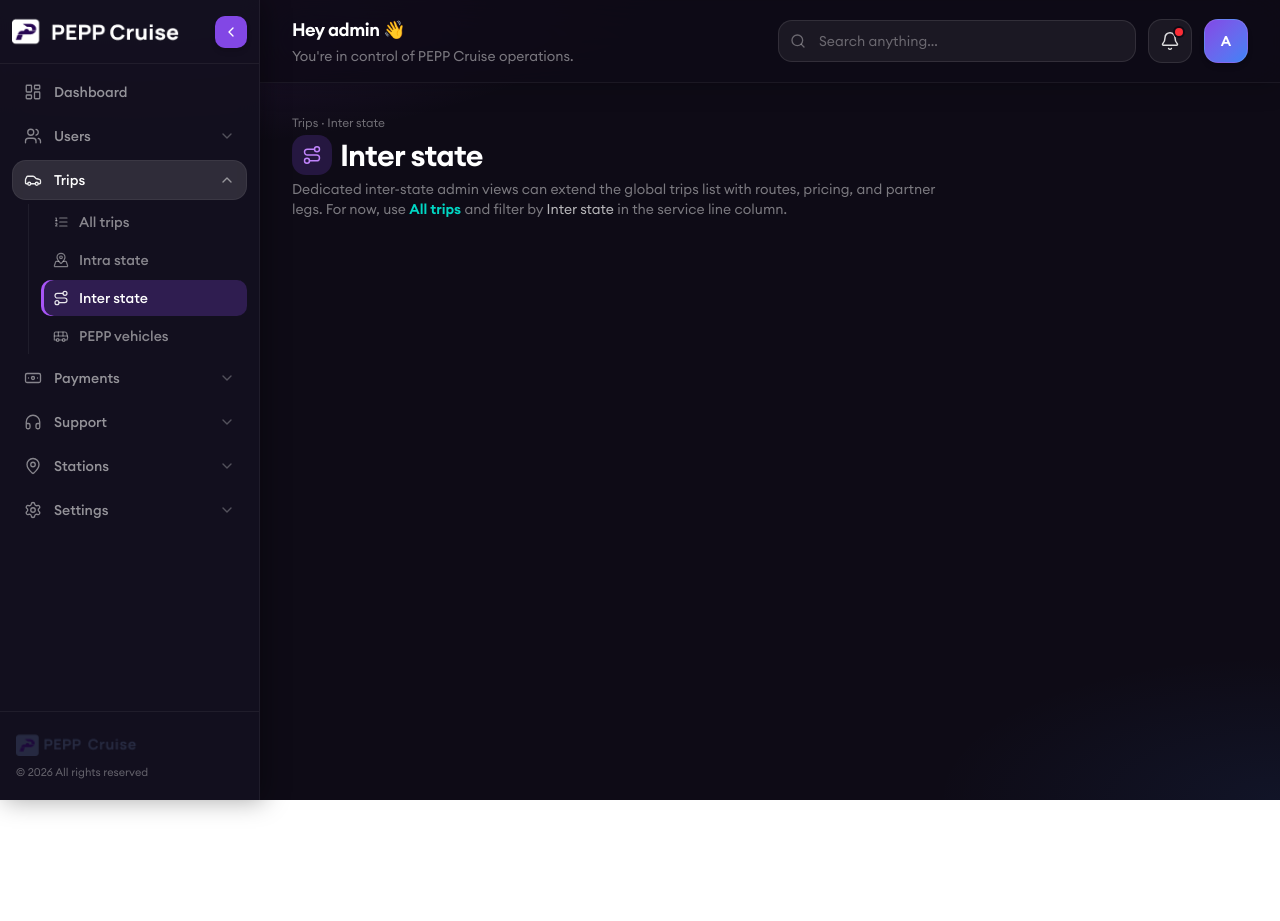
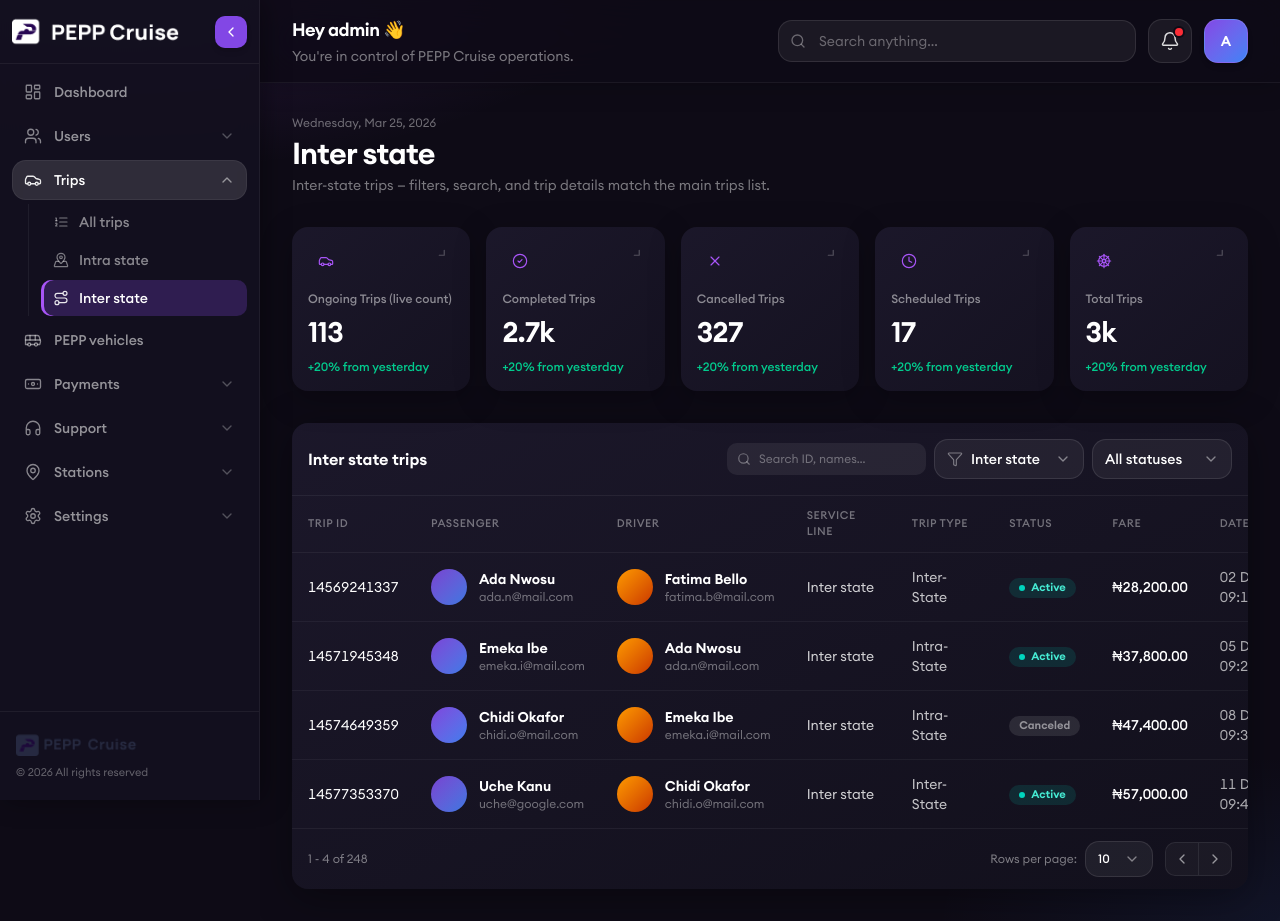
Before and after one commit to odogeorge98/apl-landing-page-preview, a Next.js app: page /dashboard/trips/inter-state in a window 1280 px wide. Before the commit the page ends 800 px from the top, so only its background shows below. Built offline with nearby package versions, Linux system fonts and the light colour scheme.

Commit message:
update: fix inter state & intra state screen

```diff
--- /dev/null
+++ b/app/(admin)/dashboard/pepp-vehicles/page.tsx
@@ -0,0 +1,23 @@
+"use client";
+
+import { MainLayout } from "@/components/layout/dashboard";
+import IntraStateVehiclesTable from "@/components/trips/intra-state/IntraStateVehiclesTable";
+
+export default function PeppVehiclesPage() {
+  return (
+    <MainLayout>
+      <div className="mx-auto max-w-[1600px] space-y-6">
+        <div>
+          <p className="text-xs text-white/40">Fleet</p>
+          <h1 className="mt-1 text-2xl font-semibold tracking-tight text-white sm:text-3xl">
+            PEPP vehicles
+          </h1>
+          <p className="mt-1 max-w-2xl text-sm text-white/45">
+            Peppcruise vehicles assigned to drivers — not tied to inter- or intra-state menus.
+          </p>
+        </div>
+        <IntraStateVehiclesTable />
+      </div>
+    </MainLayout>
+  );
+}
--- a/app/(admin)/dashboard/trips/inter-state/page.tsx
+++ b/app/(admin)/dashboard/trips/inter-state/page.tsx
@@ -1,31 +1,18 @@
 "use client";
 
 import { MainLayout } from "@/components/layout/dashboard";
-import Link from "next/link";
-import { Route } from "lucide-react";
+import TripsList from "@/components/trips/TripsList";
 
+/** Same trips table, KPIs, and filters as All trips, scoped to the inter state service line by default. */
 export default function InterStateTripsPage() {
   return (
     <MainLayout>
-      <div className="mx-auto max-w-[1600px] space-y-6">
-        <div>
-          <p className="text-xs text-white/40">Trips · Inter state</p>
-          <h1 className="mt-1 flex flex-wrap items-center gap-2 text-2xl font-semibold tracking-tight text-white sm:text-3xl">
-            <span className="flex size-9 items-center justify-center rounded-xl bg-[#8247E5]/20 text-[#c084fc] sm:size-10">
-              <Route className="size-5" strokeWidth={1.75} />
-            </span>
-            Inter state
-          </h1>
-          <p className="mt-1 max-w-2xl text-sm text-white/45">
-            Dedicated inter-state admin views can extend the global trips list with routes, pricing, and
-            partner legs. For now, use{" "}
-            <Link href="/dashboard/trips" className="font-semibold text-[#00d7c4] hover:underline">
-              All trips
-            </Link>{" "}
-            and filter by <span className="text-white/70">Inter state</span> in the service line column.
-          </p>
-        </div>
-      </div>
+      <TripsList
+        defaultServiceLineFilter="inter_state"
+        headingTitle="Inter state"
+        headingDescription="Inter-state trips — filters, search, and trip details match the main trips list."
+        tableSectionTitle="Inter state trips"
+      />
     </MainLayout>
   );
 }
--- /dev/null
+++ b/app/(admin)/dashboard/trips/intra-state/bookings/page.tsx
@@ -0,0 +1,15 @@
+"use client";
+
+import { MainLayout } from "@/components/layout/dashboard";
+import IntraStateBookingsReport from "@/components/trips/intra-state/IntraStateBookingsReport";
+import IntraStateShell from "@/components/trips/intra-state/IntraStateShell";
+
+export default function IntraStateBookingsPage() {
+  return (
+    <MainLayout>
+      <IntraStateShell>
+        <IntraStateBookingsReport />
+      </IntraStateShell>
+    </MainLayout>
+  );
+}
--- a/app/(admin)/dashboard/trips/intra-state/page.tsx
+++ b/app/(admin)/dashboard/trips/intra-state/page.tsx
@@ -1,15 +1,13 @@
 "use client";
 
+import OverviewLanding from "@/components/dashboard/OverviewLanding";
 import { MainLayout } from "@/components/layout/dashboard";
-import IntraStateBookingsReport from "@/components/trips/intra-state/IntraStateBookingsReport";
-import IntraStateShell from "@/components/trips/intra-state/IntraStateShell";
 
+/** Same experience as `/dashboard/overview` — intra-state entry in the sidebar. */
 export default function IntraStateTripsPage() {
   return (
     <MainLayout>
-      <IntraStateShell>
-        <IntraStateBookingsReport />
-      </IntraStateShell>
+      <OverviewLanding />
     </MainLayout>
   );
 }
--- a/app/(admin)/dashboard/trips/intra-state/vehicles/page.tsx
+++ b/app/(admin)/dashboard/trips/intra-state/vehicles/page.tsx
@@ -1,15 +1,5 @@
-"use client";
+import { redirect } from "next/navigation";
 
-import { MainLayout } from "@/components/layout/dashboard";
-import IntraStateShell from "@/components/trips/intra-state/IntraStateShell";
-import IntraStateVehiclesTable from "@/components/trips/intra-state/IntraStateVehiclesTable";
-
-export default function IntraStateVehiclesPage() {
-  return (
-    <MainLayout>
-      <IntraStateShell>
-        <IntraStateVehiclesTable />
-      </IntraStateShell>
-    </MainLayout>
-  );
+export default function LegacyIntraVehiclesRedirectPage() {
+  redirect("/dashboard/pepp-vehicles");
 }
--- a/components/layout/dashboard/MainLayout.tsx
+++ b/components/layout/dashboard/MainLayout.tsx
@@ -107,8 +107,12 @@ const mainNav: NavEntry[] = [
       { name: "All trips", href: "/dashboard/trips", icon: ListOrdered },
       { name: "Intra state", href: "/dashboard/trips/intra-state", icon: MapPinned },
       { name: "Inter state", href: "/dashboard/trips/inter-state", icon: Route },
-      { name: "PEPP vehicles", href: "/dashboard/trips/intra-state/vehicles", icon: Bus },
     ],
+  },
+  {
+    name: "PEPP vehicles",
+    href: "/dashboard/pepp-vehicles",
+    icon: Bus,
   },
   {
     name: "Payments",
--- a/components/trips/TripsList.tsx
+++ b/components/trips/TripsList.tsx
@@ -92,10 +92,23 @@ function TripStatusPill({ status }: { status: TripStatus }) {
   );
 }
 
-export default function TripsList() {
+export type TripsListProps = {
+  /** Initial service line filter (e.g. inter-state route). Users can still change it. */
+  defaultServiceLineFilter?: TripServiceLine | "all";
+  headingTitle?: string;
+  headingDescription?: string;
+  tableSectionTitle?: string;
+};
+
+export default function TripsList({
+  defaultServiceLineFilter = "all",
+  headingTitle = "Trips",
+  headingDescription = "Monitor and manage every trip",
+  tableSectionTitle = "All Trips",
+}: TripsListProps = {}) {
   const dateLine = dayjs().format("dddd, MMM D, YYYY");
   const [tripFilter, setTripFilter] = useState("all");
-  const [serviceLineFilter, setServiceLineFilter] = useState<string>("all");
+  const [serviceLineFilter, setServiceLineFilter] = useState<string>(defaultServiceLineFilter);
   const [search, setSearch] = useState("");
 
   const filteredTrips = useMemo(() => {
@@ -126,8 +139,8 @@ export default function TripsList() {
     <div className="mx-auto max-w-[1600px] space-y-8">
       <div>
         <p className="text-xs text-white/40">{dateLine}</p>
-        <h1 className="mt-1 text-2xl font-semibold tracking-tight text-white sm:text-3xl">Trips</h1>
-        <p className="mt-1 text-sm text-white/45">Monitor and manage every trip</p>
+        <h1 className="mt-1 text-2xl font-semibold tracking-tight text-white sm:text-3xl">{headingTitle}</h1>
+        <p className="mt-1 text-sm text-white/45">{headingDescription}</p>
       </div>
 
       <div className="grid gap-4 sm:grid-cols-2 lg:grid-cols-3 xl:grid-cols-5">
@@ -144,7 +157,7 @@ export default function TripsList() {
 
       <div className={tableCard}>
         <div className="flex flex-col gap-3 border-b border-white/[0.06] p-4 sm:flex-row sm:flex-wrap sm:items-center sm:justify-between sm:gap-x-3 sm:gap-y-2">
-          <h2 className="shrink-0 text-base font-semibold text-white">All Trips</h2>
+          <h2 className="shrink-0 text-base font-semibold text-white">{tableSectionTitle}</h2>
           <div className="flex w-full min-w-0 flex-1 flex-wrap items-center gap-2 sm:justify-end">
             <div className="relative min-w-0 max-w-[260px] flex-1 sm:flex-initial sm:max-w-[280px]">
               <Search className="pointer-events-none absolute left-2.5 top-1/2 size-3.5 -translate-y-1/2 text-white/35" />
--- a/components/trips/intra-state/IntraStateShell.tsx
+++ b/components/trips/intra-state/IntraStateShell.tsx
@@ -11,13 +11,13 @@ const tabs: {
 }[] = [
   {
     href: "/dashboard/trips/intra-state",
-    label: "Bookings report",
+    label: "Overview",
     isActive: (p) => p === "/dashboard/trips/intra-state" || p === "/dashboard/trips/intra-state/",
   },
   {
-    href: "/dashboard/trips/intra-state/vehicles",
-    label: "PEPP vehicles",
-    isActive: (p) => p.startsWith("/dashboard/trips/intra-state/vehicles"),
+    href: "/dashboard/trips/intra-state/bookings",
+    label: "Bookings report",
+    isActive: (p) => p.startsWith("/dashboard/trips/intra-state/bookings"),
   },
   {
     href: "/dashboard/trips/intra-state/create",
@@ -34,11 +34,14 @@ export default function IntraStateShell({ children }: { children: React.ReactNod
       <div>
         <p className="text-xs text-white/40">Trips · Intra state</p>
         <h1 className="mt-1 text-2xl font-semibold tracking-tight text-white sm:text-3xl">
-          Intra state operations
+          Intra state
         </h1>
         <p className="mt-1 max-w-2xl text-sm text-white/45">
-          Terminal bookings, PEPP fleet assigned to drivers, and scheduled departures — aligned with the
-          mobile intra-state flow.
+          Dashboard overview, terminal bookings, and trip creation. PEPP fleet lives under{" "}
+          <Link href="/dashboard/pepp-vehicles" className="font-semibold text-[#00d7c4] hover:underline">
+            PEPP vehicles
+          </Link>
+          .
         </p>
       </div>
 
```
